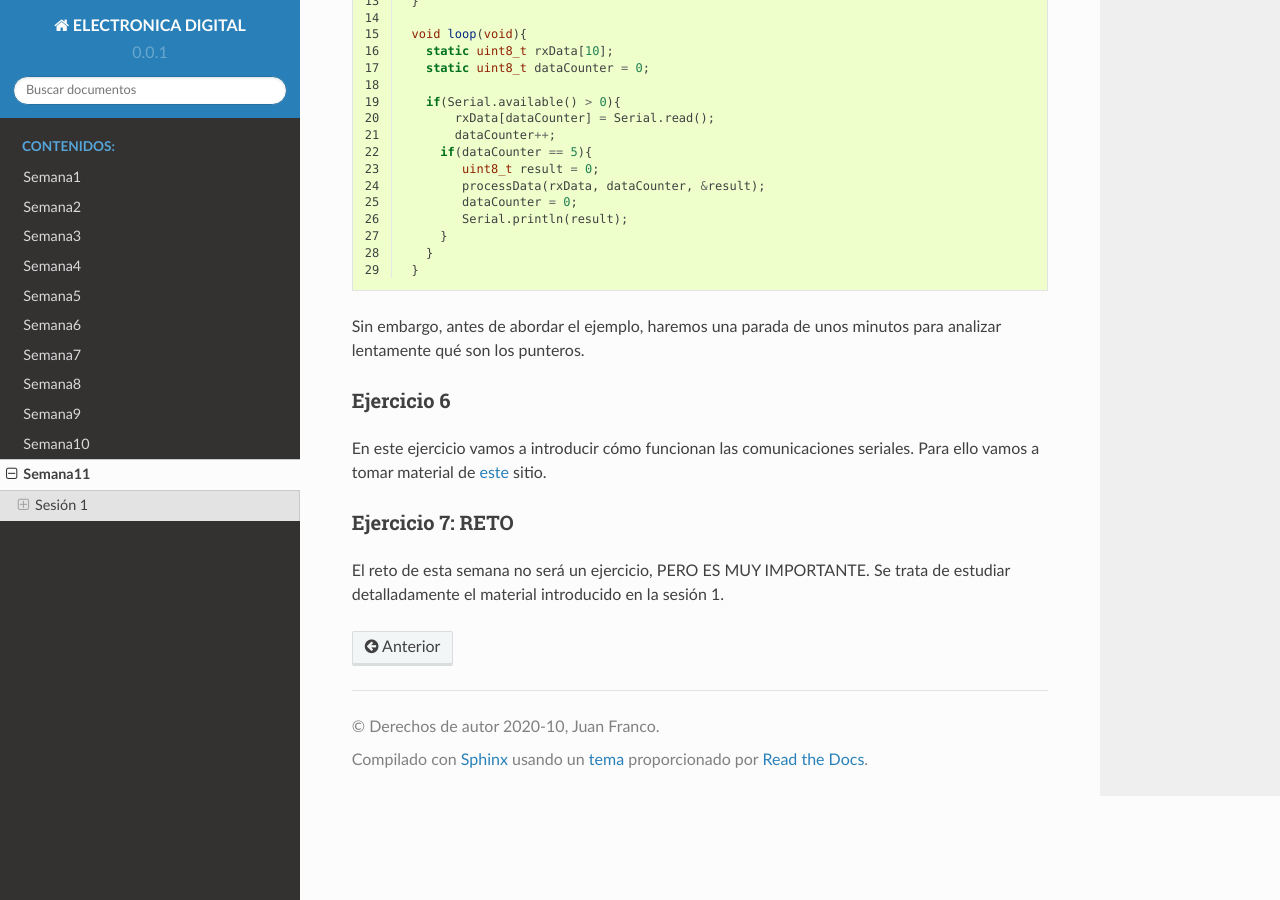
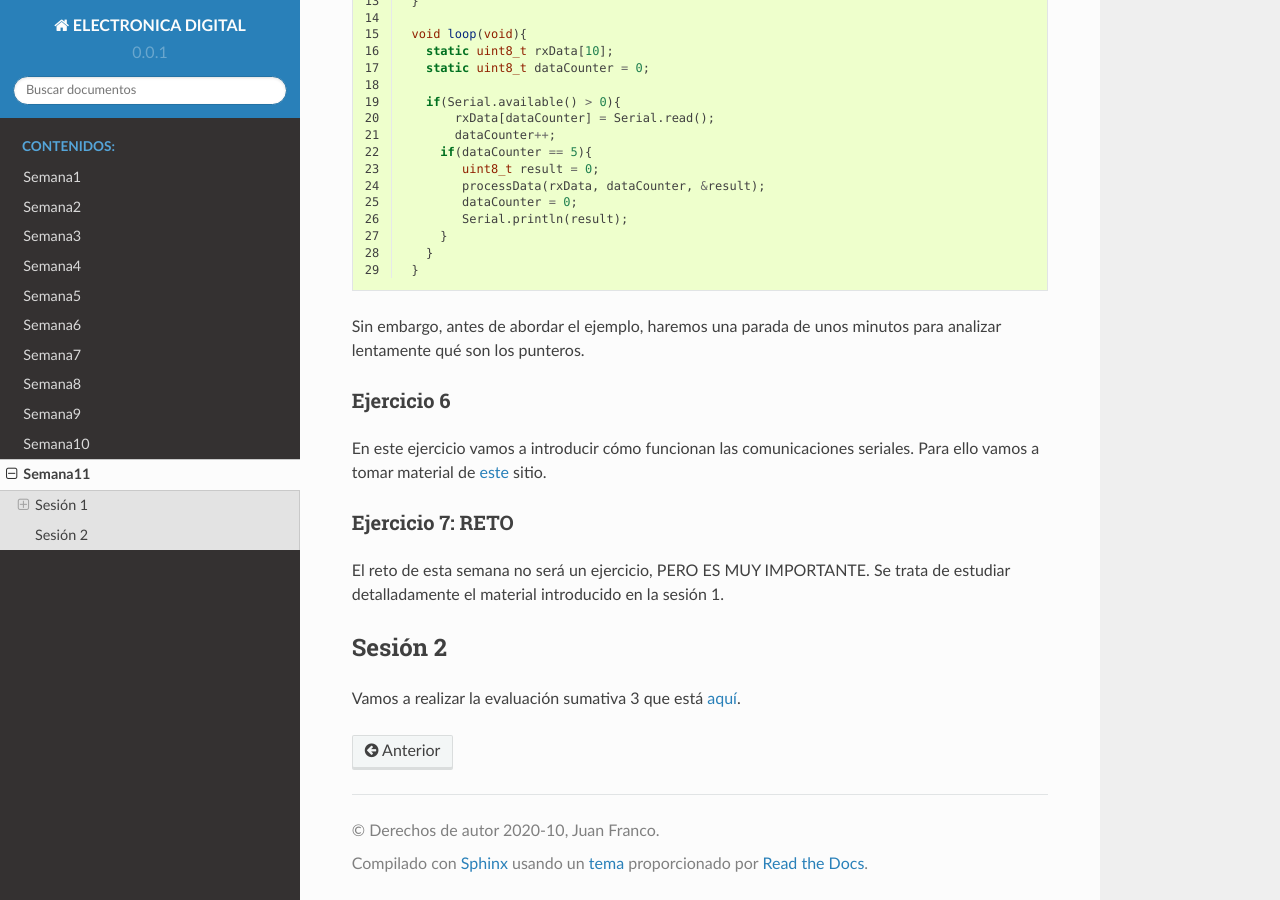
Before and after one commit to juanferfranco/ElectronicaDigital, a Sphinx documentation site: the page built from docs/_semana11/semana11.rst, in a window 1280 px wide and 900 px high, scrolled down 9429 px. Built offline with Sphinx 7.4.7 and the Read the Docs theme 2.0.0, drawn with Linux system fonts in a browser that asks for light colours.

Commit message:
add week 11 session 2

```diff
--- a/docs/_semana11/semana11.rst
+++ b/docs/_semana11/semana11.rst
@@ -587,3 +587,8 @@ Ejercicio 7: RETO
 El reto de esta semana no será un ejercicio, PERO ES MUY IMPORTANTE.
 Se trata de estudiar detalladamente el material introducido en la sesión
 1.
+
+Sesión 2
+-----------
+Vamos a realizar la evaluación sumativa 3 que está
+`aquí <https://docs.google.com/document/d/1LCJw8V0Hko-zUdyKshixDFOVOmyBaEhEgZl7WGJJ42k/edit?usp=sharing>`__.
```
